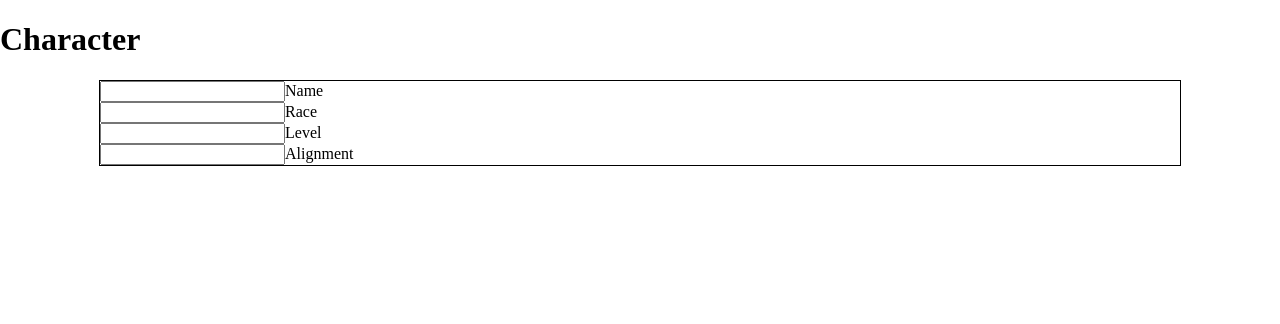
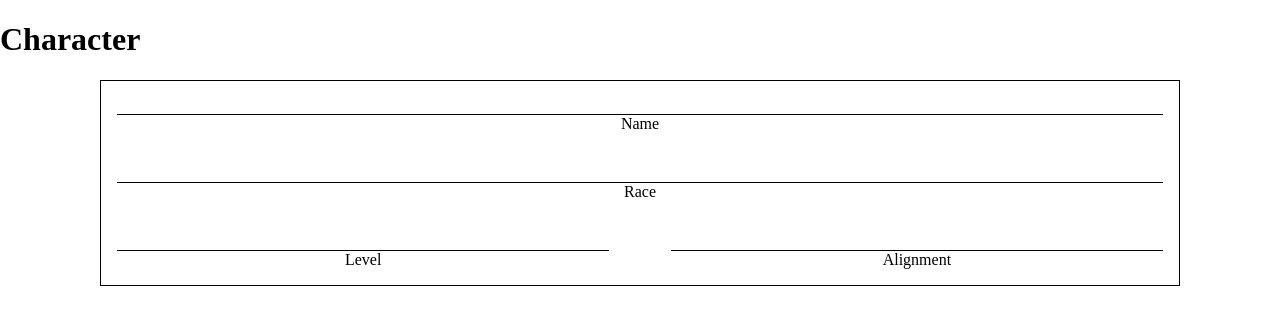
Before and after one commit to dwevins/character-tracker, a Next.js app: page / in a window 1280 px wide. Shown: the top 324 px of the page. Built offline with nearby package versions, Linux system fonts and the light colour scheme.

Commit message:
Add basic field styles (#2)

```diff
--- a/pages/index.jsx
+++ b/pages/index.jsx
@@ -4,23 +4,23 @@ export default () => (
     <div className="page">
         <h1>Character</h1>
         <section className="info">
-            <form action="" id="character-form">
-                <div className="field">
-                    <input type="text" id="character-name" name="character-name"/>
-                    <label htmlFor="character-name">Name</label>
+            <form className="form" action="" id="character-form">
+                <div className="form__child field">
+                    <input className="field__input" type="text" id="character-name" name="character-name"/>
+                    <label className="field__label" htmlFor="character-name">Name</label>
                 </div>
-                <div className="field">
-                    <input type="text" id="character-race" name="character-race"/>
-                    <label htmlFor="character-race">Race</label>
+                <div className="form__child field">
+                    <input className="field__input" type="text" id="character-race" name="character-race"/>
+                    <label className="field__label" htmlFor="character-race">Race</label>
                 </div>
-                <div className="field-group">
+                <div className="form__child field-group">
                     <div className="field">
-                        <input type="text" id="character-level" name="character-level"/>
-                        <label htmlFor="character-level">Level</label>
+                        <input className="field__input" type="text" id="character-level" name="character-level"/>
+                        <label className="field__label" htmlFor="character-level">Level</label>
                     </div>
                     <div className="field">
-                        <input type="text" id="character-alignment" name="character-alignment"/>
-                        <label htmlFor="character-alignment">Alignment</label>
+                        <input className="field__input" type="text" id="character-alignment" name="character-alignment"/>
+                        <label className="field__label" htmlFor="character-alignment">Alignment</label>
                     </div>
                 </div>
             </form>
--- /dev/null
+++ b/styles/forms.scss
@@ -0,0 +1,57 @@
+input {
+    border: none;
+    border-bottom: 1px solid black;
+    text-align: center;
+    background-color: inherit;
+
+    &:focus {
+        outline: none;
+    }
+}
+
+.field {
+    display: flex;
+    text-align: center;
+    width: 100%;
+    flex-wrap: wrap;
+
+    &__input {
+        width:100%;
+    }
+
+    &__label {
+        width: 100%;
+    }
+}
+
+.form {
+    padding: 1rem;
+    border: 1px solid black;
+
+    // compose a classname using the parent classname
+    &__child {
+        margin-bottom: 2rem;
+        width: 100%;
+
+        &:last-child {
+            margin-bottom: 0;
+        }
+    }
+}
+
+.field-group {
+    // split the children into 2 columns
+    // at 17rem wide, should be 1rem apart
+    display: flex;
+    justify-content: flex-start;
+    align-items: center;
+    flex-wrap: nowrap;
+
+    & > .field {
+        width: 100%;
+
+        &:first-child {
+            margin-right: 5.88%;
+        }
+    }
+}
--- a/styles/resets.scss
+++ b/styles/resets.scss
@@ -1,3 +1,7 @@
+html {
+    font-size: 16px;
+}
+
 body {
     margin: 0;
 }
--- a/styles/styles.scss
+++ b/styles/styles.scss
@@ -1,9 +1,9 @@
 @import './vars.scss';
 @import './resets.scss';
+@import './forms.scss';
 
 .info {
     margin: 0 auto;
     width: 100%;
     max-width: $site-max-width;
-    border: 1px solid black;
 }
```
